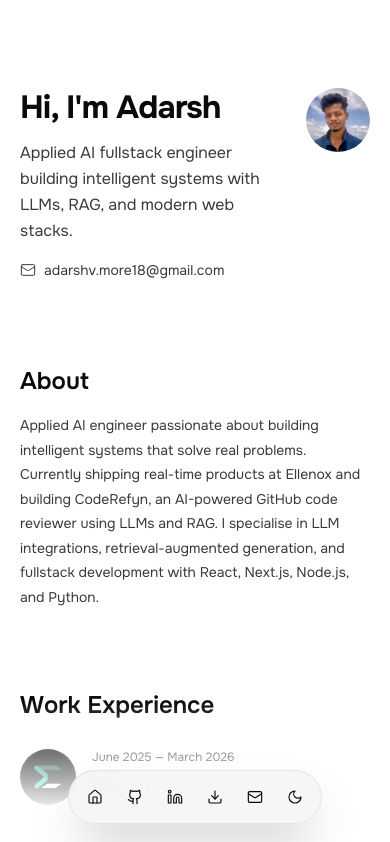
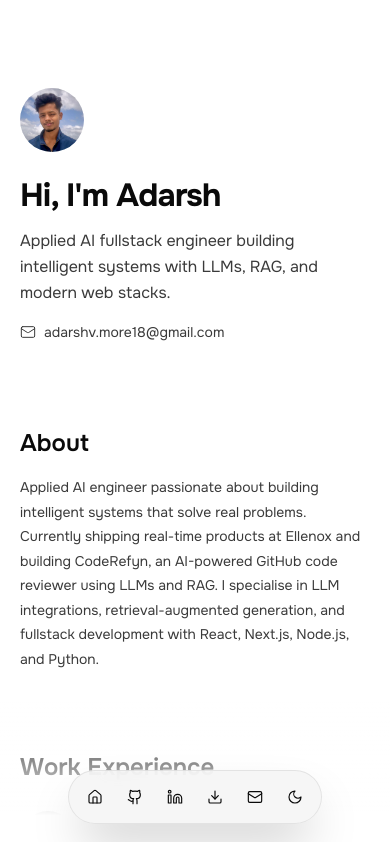
Before and after one commit to AdarshVMore/Portfolio-v3, a React (Vite) app: page / in a window 390 px wide. Shown: the top 842 px of the page. Built offline with nearby package versions, Linux system fonts and the light colour scheme.

Commit message:
stack the hero photo above the intro text on mobile

```diff
--- a/src/components/sections/Hero.tsx
+++ b/src/components/sections/Hero.tsx
@@ -8,10 +8,13 @@ export function Hero() {
   const displayName = profile.name.split(' ')[0]
 
   return (
-    <section id="hero" className="mx-auto max-w-3xl min-w-0 px-5 pb-10 pt-12 md:px-8 md:pb-10 md:pt-16">
+    <section
+      id="hero"
+      className="mx-auto max-w-3xl min-w-0 px-5 pb-10 pt-12 md:px-8 md:pb-10 md:pt-16 min-[1800px]:max-w-5xl"
+    >
       <PopReveal immediate delay={0}>
-        <div className="flex items-start justify-between gap-8">
-          <div className="min-w-0 flex-1">
+        <div className="flex flex-col items-start gap-6 md:flex-row md:justify-between md:gap-8">
+          <div className="order-2 w-full min-w-0 md:order-1 md:flex-1">
             <h1 className="text-[2rem] font-bold leading-tight tracking-tight md:text-7xl">
               <StreamingText
                 text={`Hi, I'm ${displayName}`}
@@ -37,7 +40,7 @@ export function Hero() {
             </CopyEmailButton>
           </div>
 
-          <PopReveal immediate delay={120}>
+          <PopReveal immediate delay={120} className="order-1 md:order-2">
             <div className="h-16 w-16 shrink-0 overflow-hidden rounded-full bg-muted md:h-40 md:w-40">
               <img
                 src={profile.imagePath}
```
